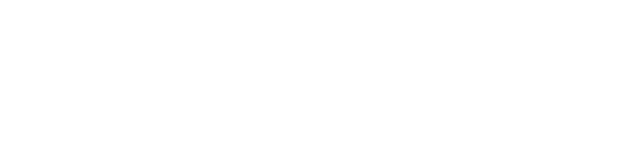
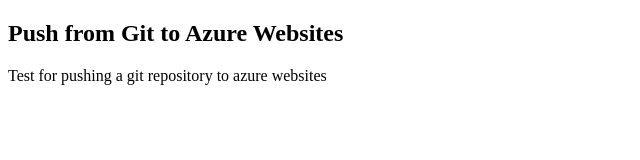
Before and after one commit to HansS/hs-git, a plain HTML site: page index.html in a window 1280 px wide. Shown: the whole page, without its empty margins (0-640 px from the left). Drawn offline with Linux system fonts and the light colour scheme.

Commit message:
index added
index.html added

```diff
--- a/index.html
+++ b/index.html
@@ -2,9 +2,10 @@
 <html>
 <head lang="en">
     <meta charset="UTF-8">
-    <title></title>
+    <title>Push to Azure</title>
 </head>
 <body>
-
+    <h2>Push from Git to Azure Websites</h2>
+    <p>Test for pushing a git repository to azure websites</p>
 </body>
 </html>
```
Also changed, not shown: test.txt (added).
